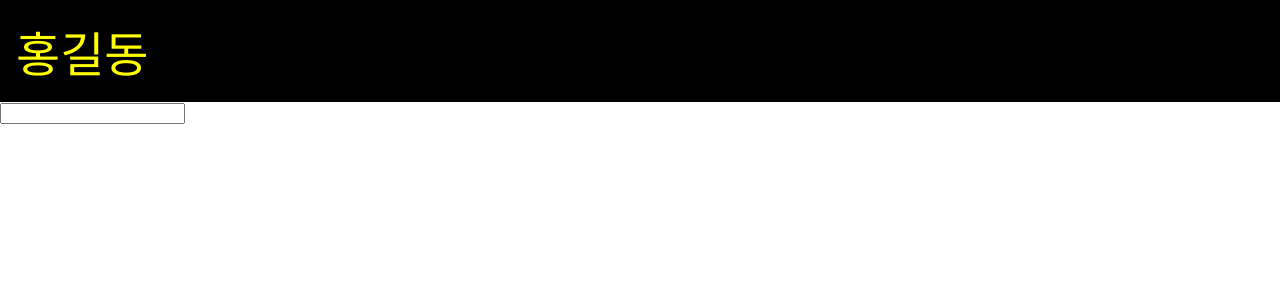
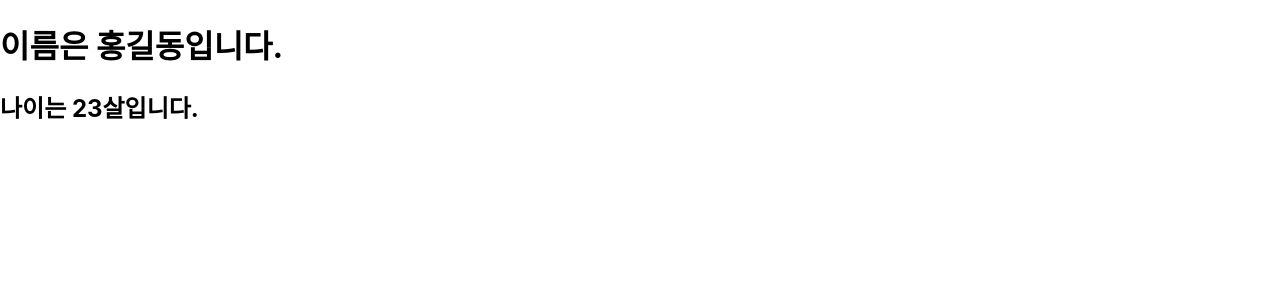
Before and after one commit to QQWaseokE/SK_Shieldus_Rookies_1st, a React (Create React App) app in the folder frontend/react/my-app/: page / in a window 1280 px wide. Shown: the top 300 px of the page. Built offline with nearby package versions, Linux system fonts and the light colour scheme.

Commit message:
클래스형 컴포넌트를 작성
6/28(금)

```diff
--- a/frontend/react/my-app/src/App.js
+++ b/frontend/react/my-app/src/App.js
@@ -1,13 +1,10 @@
 import './App.css';
+import MyComponentClass from './MyComponentClass';
 
 function App() {
-  const name = '홍길동';
   return (
     <>
-      <div className="react">
-        {name}
-      </div>
-      <input type="text"/>
+      <MyComponentClass />
     </>
   );
 }
--- /dev/null
+++ b/frontend/react/my-app/src/MyComponentClass.js
@@ -0,0 +1,13 @@
+import { Component } from "react";
+
+class MyComponentClass extends Component {
+    render() {
+        return (
+            <>
+                <h1>이름은 홍길동입니다.</h1>
+                <h2>나이는 23살입니다.</h2>
+            </>
+        );
+    }
+}
+export default MyComponentClass;
```
